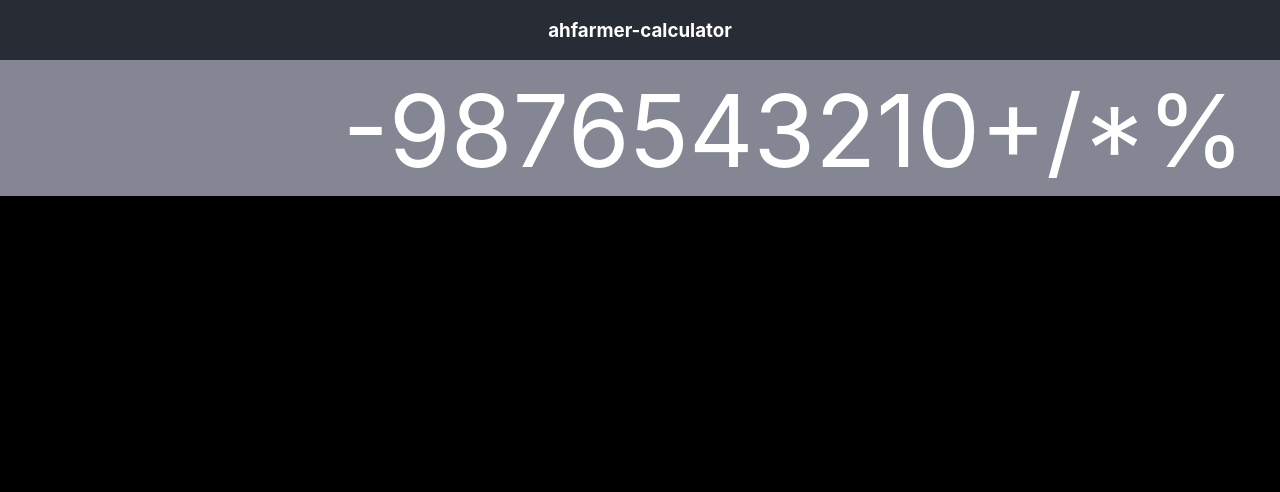
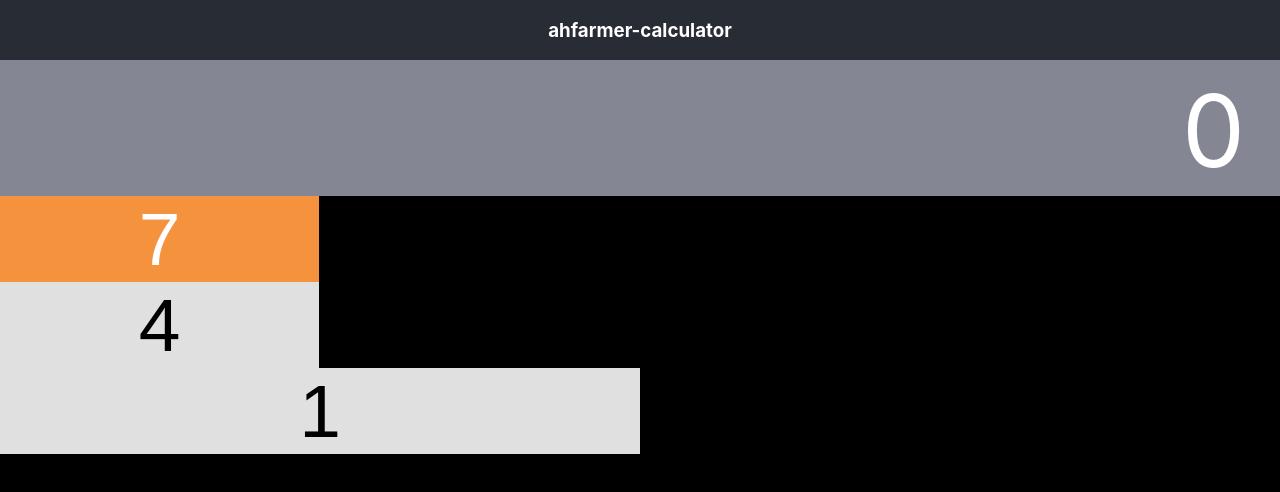
Before and after one commit to sgtao/functional-ahfarmer-calculator, a React (Create React App) app: page / in a window 1280 px wide. Shown: the top 492 px of the page. Built offline with nearby package versions, Linux system fonts and the light colour scheme.

Commit message:
update src for Button component, issue#09

```diff
--- a/src/App.jsx
+++ b/src/App.jsx
@@ -1,9 +1,20 @@
-// import { useState } from "react";
+import { useState } from 'react';
 import Display from './components/Display';
+import Button from './components/Button';
+import calculate from './logic/calculate';
 import './App.css';
 
 const App = () => {
   const appName = 'ahfarmer-calculator';
+  const [state, setState] = useState({
+    total: null,
+    next: null,
+    operation: null,
+  });
+
+  const handleClick = (buttonName) => {
+    setState(calculate(state, buttonName));
+  };
 
   return (
     <div className="App">
@@ -11,7 +22,10 @@ const App = () => {
         <h3>{appName}</h3>
       </header>
       <div className="component-app">
-        <Display value="-9876543210+/*%" />
+        <Display value={state.next || state.total || '0'} />
+        <Button clickHandler={handleClick} name="7" orange />
+        <Button clickHandler={handleClick} name="4" />
+        <Button clickHandler={handleClick} name="1" wide />
       </div>
     </div>
   );
--- /dev/null
+++ b/src/components/Button.css
@@ -0,0 +1,27 @@
+.component-button {
+  display: inline-flex;
+  width: 25%;
+  flex: 1 0 auto;
+}
+
+.component-button.wide {
+  width: 50%;
+}
+
+.component-button button {
+  background-color: #e0e0e0;
+  border: 0;
+  font-size: 1.5rem;
+  margin: 0 1px 0 0;
+  flex: 1 0 auto;
+  padding: 0;
+}
+
+.component-button:last-child button {
+  margin-right: 0;
+}
+
+.component-button.orange button {
+  background-color: #f5923e;
+  color: white;
+}
--- /dev/null
+++ b/src/components/Button.jsx
@@ -0,0 +1,20 @@
+import './Button.css';
+
+// eslint-disable-next-line
+const Button = ({ clickHandler, name: stringName, orange: boolOrange, wide: boolWide }) => {
+  const handleClick = () => {
+    clickHandler(stringName);
+  };
+
+  const className = ['component-button', boolOrange ? 'orange' : '', boolWide ? 'wide' : ''];
+
+  return (
+    <div className={className.join(' ').trim()}>
+      <button onClick={handleClick} type="button">
+        {stringName}
+      </button>
+    </div>
+  );
+};
+
+export default Button;
```
Also changed, not shown: 2 other files (tests, documents, lock files or other folders).
